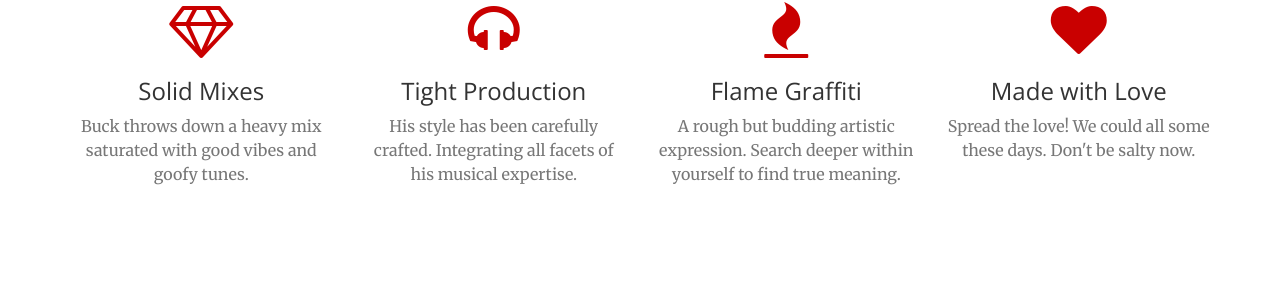
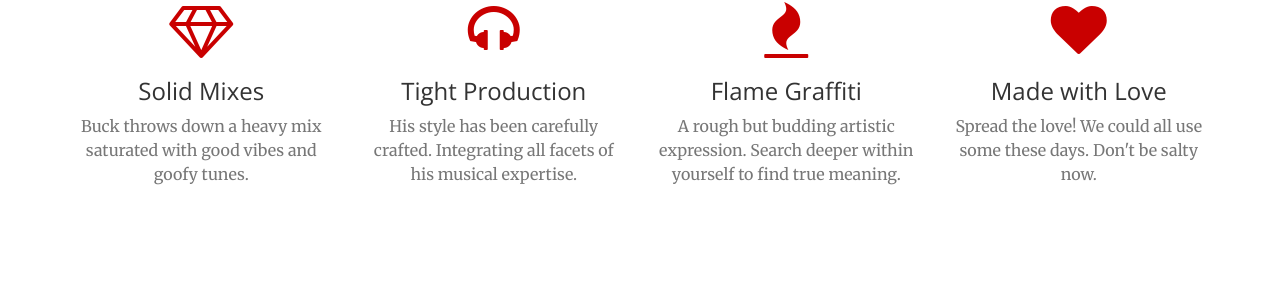
Before and after one commit to buckrussell/buckrussell.github.io, a Jekyll site: the page index.html, which Jekyll copies as it is, in a window 1280 px wide and 900 px high, scrolled down 1440 px, cut to the strip 144-428 px from the top of the window. Built offline with Jekyll 4.4.1, drawn with Linux system fonts in a browser that asks for light colours.

Commit message:
Update index.html

```diff
--- a/index.html
+++ b/index.html
@@ -152,7 +152,7 @@
                     <div class="service-box">
                         <i class="fa fa-4x fa-heart wow bounceIn text-primary" data-wow-delay=".3s"></i>
                         <h3>Made with Love</h3>
-                        <p class="text-muted">Spread the love! We could all some these days. Don't be salty now.</p>
+                        <p class="text-muted">Spread the love! We could all use some these days. Don't be salty now.</p>
                     </div>
                 </div>
             </div>
```
